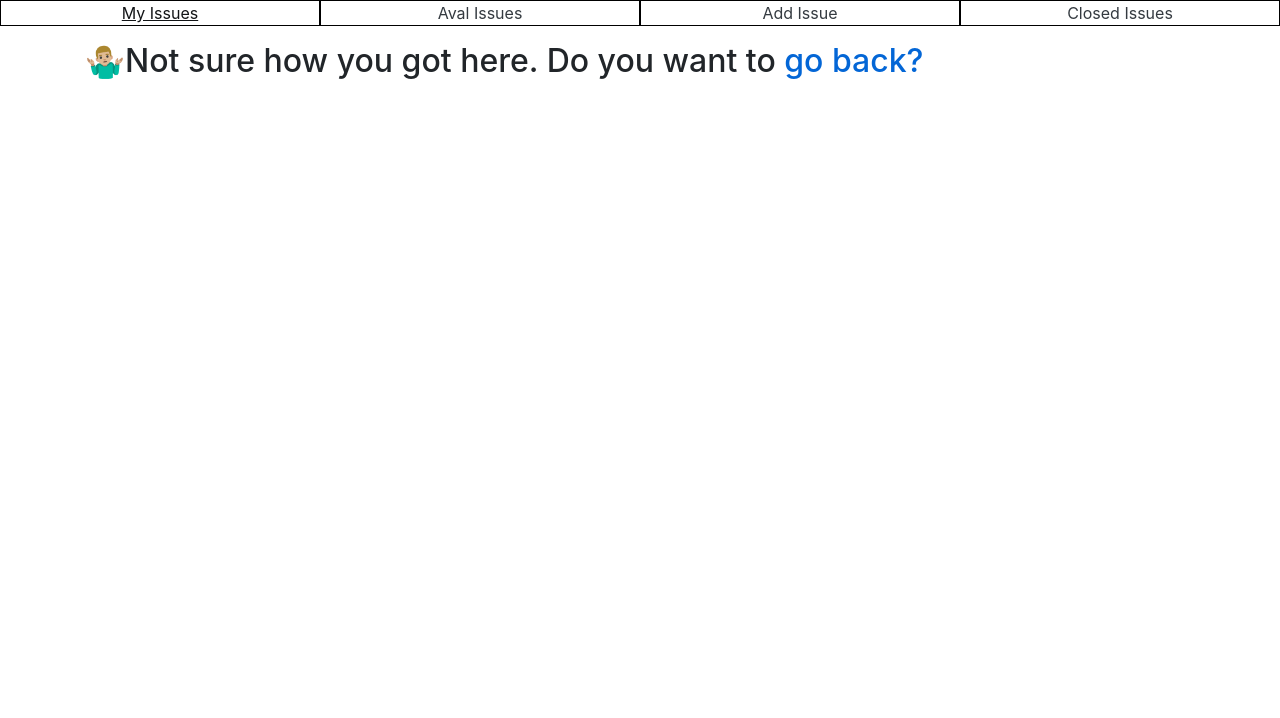
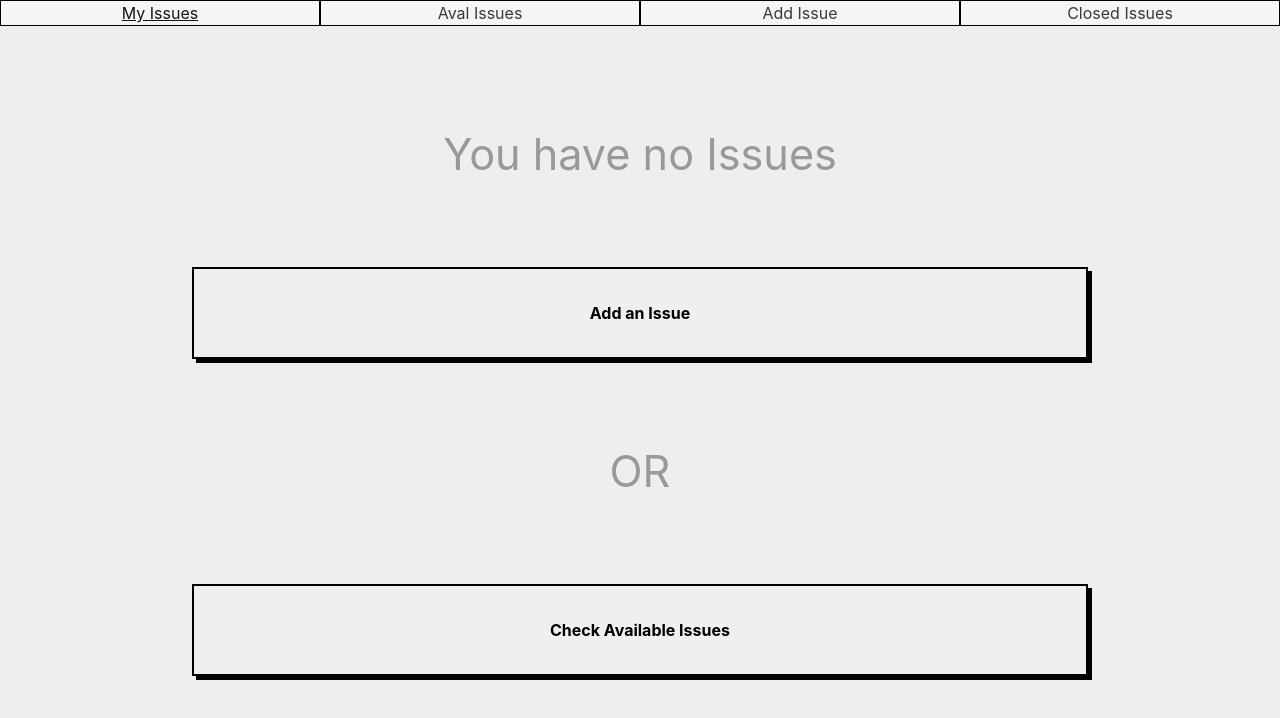
Before and after one commit to austinparvin/IssueTracker, a React (Create React App) app in the folder ClientApp/: page /issues/my in a window 1280 px wide. Shown: the top 718 px of the page. Built offline with nearby package versions, Linux system fonts and the light colour scheme.

Commit message:
create default message is my issues is empty

```diff
--- a/ClientApp/src/App.jsx
+++ b/ClientApp/src/App.jsx
@@ -2,10 +2,9 @@ import React, { Component } from 'react'
 import { Route, Switch } from 'react-router'
 import { Layout } from './components/Layout'
 import { Home } from './pages/Home'
-import HelloWorld from './pages/_template/HelloWorld'
-import HeyWorld from './pages/_template/HeyWorld'
 import NotFound from './pages/NotFound'
 import './custom.scss'
+import MyIssues from './pages/MyIssues'
 export default class App extends Component {
   static displayName = App.name
 
@@ -14,8 +13,8 @@ export default class App extends Component {
       <Layout>
         <Switch>
           <Route exact path="/" component={Home} />
-          <Route exact path="/counter" component={HelloWorld} />
-          <Route exact path="/typescript" component={HeyWorld} />
+          <Route exact path="/issues/my" component={MyIssues} />
+          {/* <Route exact path="/typescript" component={HeyWorld} /> */}
           <Route exact path="*" component={NotFound} />
         </Switch>
       </Layout>
--- a/ClientApp/src/components/Layout.jsx
+++ b/ClientApp/src/components/Layout.jsx
@@ -4,9 +4,9 @@ import { NavMenu } from './NavMenu'
 
 export function Layout(props) {
   return (
-    <div>
+    <div className="gray-bg">
       <NavMenu />
-      <Container>{props.children}</Container>
+      <div>{props.children}</div>
     </div>
   )
 }
--- a/ClientApp/src/components/NavMenu/style.scss
+++ b/ClientApp/src/components/NavMenu/style.scss
@@ -28,5 +28,6 @@ html {
     text-align: center;
     width: 25%;
     border: 1px solid black;
+    background-color: whitesmoke;
   }
 }
--- a/ClientApp/src/custom.scss
+++ b/ClientApp/src/custom.scss
@@ -1,6 +1,12 @@
 /* Provide sufficient contrast against white background */
+
 a {
   color: #0366d6;
+}
+
+#root {
+  background-color: #eeeeee;
+  height: 700vh;
 }
 
 code {
@@ -12,3 +18,20 @@ code {
   background-color: #1b6ec2;
   border-color: #1861ac;
 }
+
+.empty-my-issues {
+  color: #999999;
+  text-align: center;
+  button {
+    font-weight: bold;
+    border: 0.15rem solid;
+    padding: 2rem;
+    width: 70%;
+    box-shadow: 4px 4px;
+  }
+  header {
+    text-align: center;
+    font-size: 2.7rem;
+    padding: 5rem 2rem;
+  }
+}
--- /dev/null
+++ b/ClientApp/src/pages/MyIssues.jsx
@@ -0,0 +1,14 @@
+import React from 'react'
+
+const MyIssues = () => {
+  return (
+    <section className="empty-my-issues">
+      <header>You have no Issues</header>
+      <button>Add an Issue</button>
+      <header>OR</header>
+      <button>Check Available Issues</button>
+    </section>
+  )
+}
+
+export default MyIssues
```
